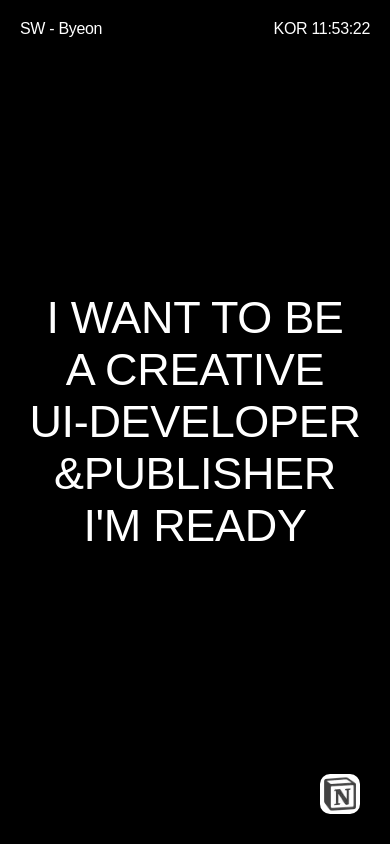
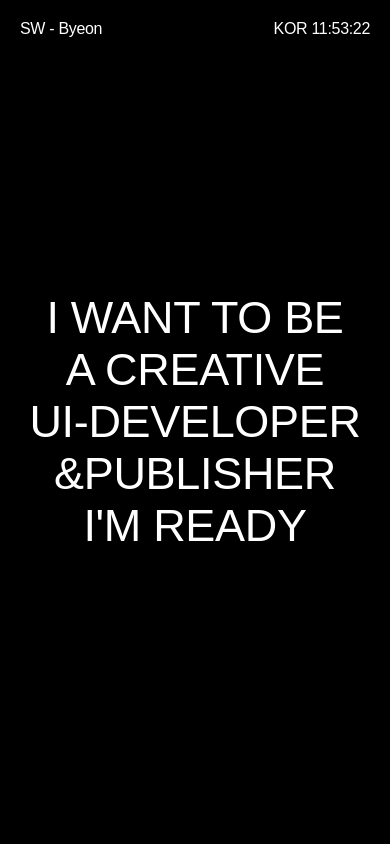
Before and after one commit to byeon-seong-won/bsw, a website built with webpack: page index.html in a window 390 px wide. Shown: the top 844 px of the page. Built offline with nearby package versions, Linux system fonts and the light colour scheme; some packages are replaced by stand-ins of ours; files whose address does not match are found by name; a web font is replaced by a local one.

Commit message:
텍스트 수정

```diff
--- a/assets/css/main.css
+++ b/assets/css/main.css
@@ -467,17 +467,6 @@
   font-weight: var(--font-weight-medium);
   color: var(--gray);
 }
-.floating-btn {
-  position: fixed;
-  right: 60px;
-  bottom: 40px;
-  display: inline-block;
-  z-index: 100;
-  border-radius: 10px;
-  overflow: hidden;
-  background-color: #fff;
-}
-
 
 
 
@@ -573,12 +562,7 @@
   .front__wrap .projects-fe__item .projects-fe__thumb-area {
     flex: 1.5;
   }
-  .floating-btn {
-    right: 50px;
-    bottom: 30px;
-    width: 40px;
-    height: 40px;
-  }
+
 }
 
 
--- a/docs/styles.css
+++ b/docs/styles.css
@@ -725,17 +725,6 @@ footer small {
   font-weight: var(--font-weight-medium);
   color: var(--gray);
 }
-.floating-btn {
-  position: fixed;
-  right: 60px;
-  bottom: 40px;
-  display: inline-block;
-  z-index: 100;
-  border-radius: 10px;
-  overflow: hidden;
-  background-color: #fff;
-}
-
 
 
 
@@ -831,12 +820,7 @@ footer small {
   .front__wrap .projects-fe__item .projects-fe__thumb-area {
     flex: 1.5;
   }
-  .floating-btn {
-    right: 50px;
-    bottom: 30px;
-    width: 40px;
-    height: 40px;
-  }
+
 }
 
 
--- a/index.html
+++ b/index.html
@@ -328,15 +328,13 @@
                 <ul class="works__desc">
                   <li class="works__desc-title">
                     <p>* 자바스크립트 라이브러리</p>
-                    - React (with Styled-components)
+                    - React (React Hook + Styled-components)
                   </li>
                   <li>
-                    <p>디자이너와 소통</p>
-                    <p>- 피그마의 스타일가이드로 공통 폰트, 색상, 컴포넌트 분리</p>
-                    <p>개발자와 소통 </p>
-                    <p>1) 유지보수를 위해 css에서 공통 폰트와 색상은 변수로 정의, 반응형 작업을 위한 rem사용 </p>
-                    <p>2) react로 컴포넌트화 및 JS 처리 속도를 위해 html 클래스 및 태그와 이미지 최소화 </p>
-                    <p>=&gt; 공통적으로 사용되는 부분은 react를 사용하여 컴포넌트화, Styled-components를 사용하여 스타일링 작업</p>
+                    <p>1) 개발자와의 협업 효율성을 높이기 위해 디자이너가 작업한 스타일 가이드를 토대로 React를 사용하여 재사용 가능한 컴포넌트로 분리</p>
+                    <p>2) CSS 스타일링은 Styled-Components를 활용하여 컴포넌트의 독립성과 재사용성 고려</p>
+                    <p>3) 상태 값에 따른 스타일링을 위해 React Hook 중 하나인 useState를 이용하여 컴포넌트에서 상태를 관리, 코드의 가독성과 유지 보수를 위해 map() 함수를 이용하여 반복되는 태그 최소화</p>
+                    <p>4) JS 처리 속도를 위해 html 클래스 및 태그와 이미지 최소화</p>
                   </li>
                   <li>
                     <span>#퍼블리싱 100% #모바일 #HTML #CSS #React #Styled-components</span>
@@ -570,9 +568,6 @@
           </ul>
         </section>
       </main>
-      <a href="https://quilt-carpenter-2ad.notion.site/14e573f452c1802383c8c70d2b09b70f?pvs=74" target="_blank" class="floating-btn">
-        <img src="./assets/img/notion-logo.webp" alt="노션 로고">
-      </a>
       <footer class="footer">
         <h2 class="footer__headline">Byeon Seong Won.</h2>
         <div class="footer__content">
```
Also changed, not shown: docs/index.html (+1 -1 lines).
